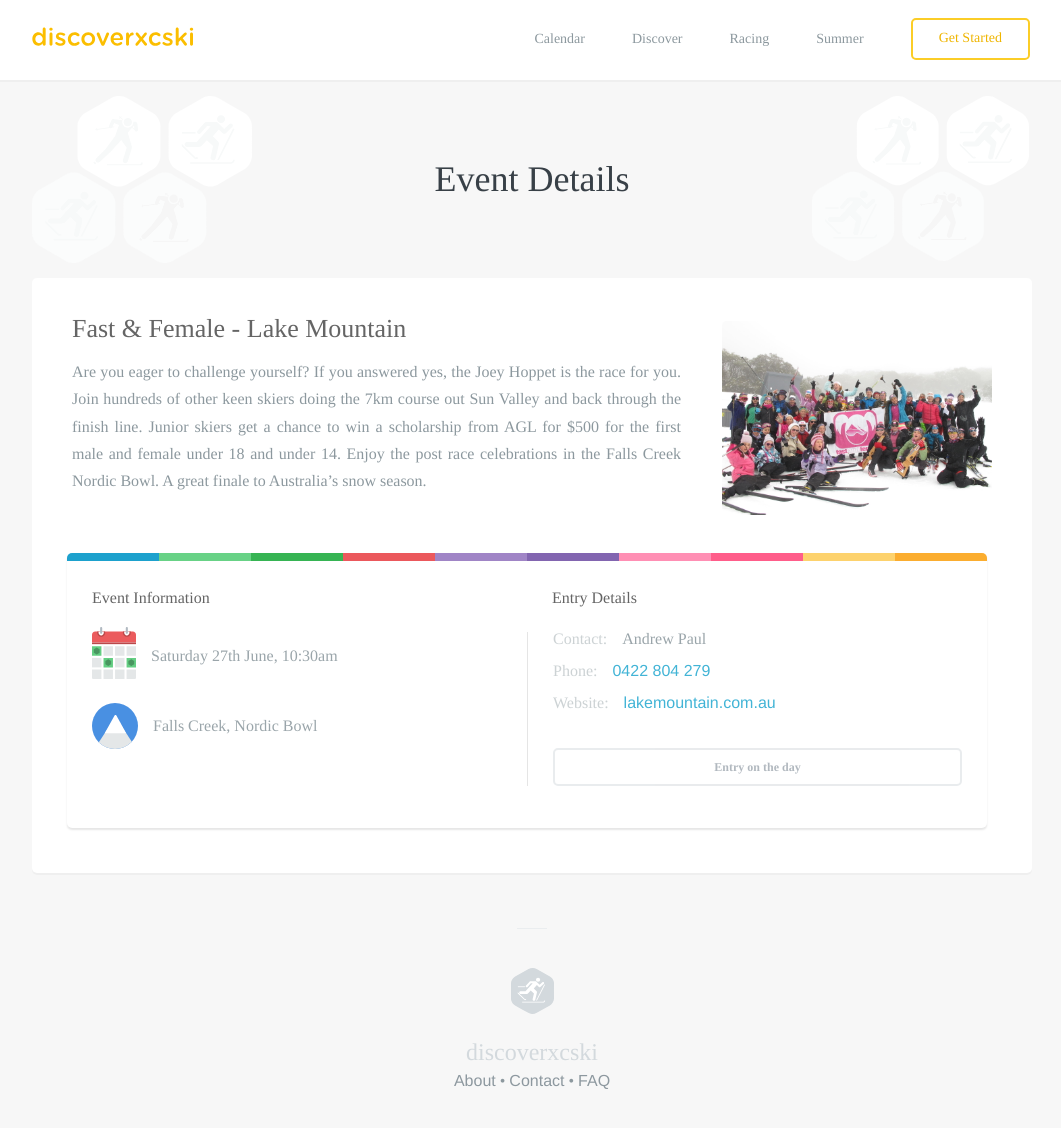
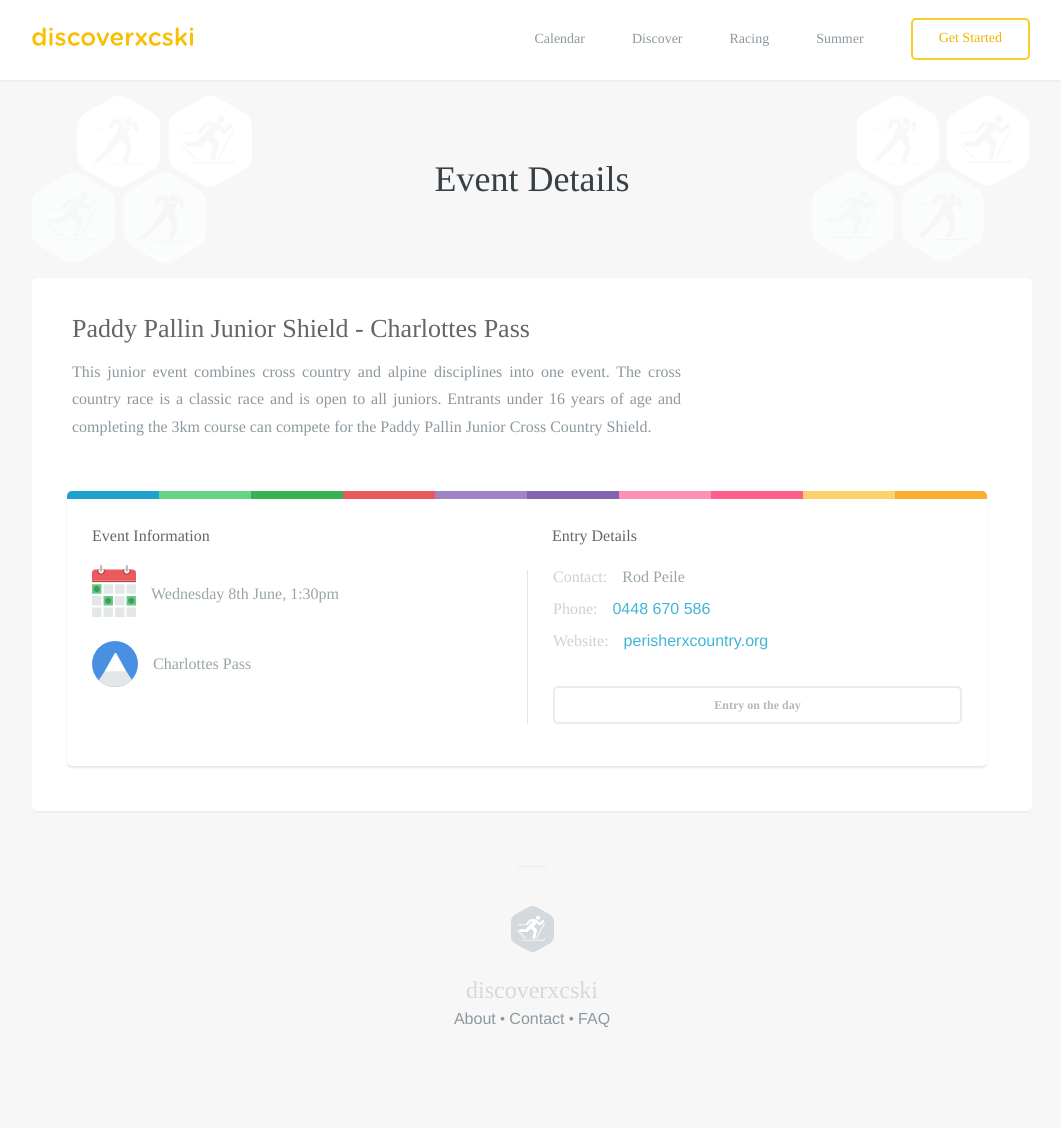
Before and after one commit to robcatto/robcatto.github.io, a Jekyll site: the page built from events/paddy-palin-junior/index.html, in a window 1280 px wide and 1140 px high. Shown: the top 1128 px of the window, without its empty margins (108-1169 px from the left). Built offline with Jekyll 4.4.1, drawn with Linux system fonts in a browser that asks for light colours; some web fonts are replaced; Markdown is read by kramdown in place of the engine named in the settings.

Commit message:
Update index.html

```diff
--- a/events/paddy-palin-junior/index.html
+++ b/events/paddy-palin-junior/index.html
@@ -44,15 +44,15 @@ layout: default
                                                 background: none;
                                                 width: 100%;">
 
-                                                <h3 class="event__card--h3">Fast & Female - Lake Mountain</h3>
+                                                <h3 class="event__card--h3">Paddy Pallin Junior Shield - Charlottes Pass</h3>
 
-                                                <p class="event__card--p" style="  max-width: 609px; text-align: justify;">Are you eager to challenge yourself?  If you answered yes, the Joey Hoppet is the race for you.  Join hundreds of other keen skiers doing the 7km course out Sun Valley and back through the finish line.  Junior skiers get a chance to win a scholarship from AGL for $500 for the first male and female under 18 and under 14.  Enjoy the post race celebrations in the Falls Creek Nordic Bowl.  A great finale to Australia’s snow season.</p>
+                                                <p class="event__card--p" style="  max-width: 609px; text-align: justify;">This junior event combines cross country and alpine disciplines into one event.  The cross country race is a classic race and is open to all juniors.  Entrants under 16 years of age and completing the 3km course can compete for the Paddy Pallin Junior Cross Country Shield.</p>
 
 
 
                                                 </div>
                         </div>
-
+             <!-- hide picture
                         <div class="column event--picture">
                                                 <div class="icon-card">
 
@@ -110,7 +110,7 @@ layout: default
             <rect id="Rectangle-path" fill="#BA484A" sketch:type="MSShapeGroup" x="0" y="15.5695313" width="44" height="1.584375"></rect>
         </g>
     </g>
-</svg></span><span class="event__info" style="  top: -18px; left: 15px; position: relative;">Saturday 27th June, 10:30am</span></div>
+</svg></span><span class="event__info" style="  top: -18px; left: 15px; position: relative;">Wednesday 8th June, 1:30pm</span></div>
 <div style="margin-top: 20px;"><span><svg width="46px" height="46px" viewBox="0 0 46 46" version="1.1" xmlns="http://www.w3.org/2000/svg" xmlns:xlink="http://www.w3.org/1999/xlink" xmlns:sketch="http://www.bohemiancoding.com/sketch/ns">
     <!-- Generator: Sketch 3.3.2 (12043) - http://www.bohemiancoding.com/sketch -->
     <title>Place</title>
@@ -128,7 +128,7 @@ layout: default
             <path d="M22.2657371,12.9907294 C22.4674174,12.6240381 22.9815807,11.9974806 23.4893621,12 C24.0105476,12.0051187 24.5218746,12.6432537 24.730626,13.0228017 C27.9055237,18.795343 34.2553191,30.3404255 34.2553191,30.3404255 L12.7234043,30.3404255 L22.2657371,12.9907294 Z" id="Triangle-1-Copy" fill="#FFFFFF" sketch:type="MSShapeGroup" mask="url(#mask-2)"></path>
         </g>
     </g>
-</svg></span><span class="event__info" style="  top: -18px; left: 15px; position: relative;">Falls Creek, Nordic Bowl</span></div>
+</svg></span><span class="event__info" style="  top: -18px; left: 15px; position: relative;">Charlottes Pass</span></div>
                                 </div>
                                  </div>
                         <div class="column two" style="text-align: left; padding: 0px;">
@@ -136,11 +136,11 @@ layout: default
                                 <span class="event__meta" style="color: #646464; font-weight: 500; line-height: 0;">Entry Details</span>
                                 <br>
                                 <div class="event__split--border">
-                                        <div><span class="event__meta">Contact:</span><span class="event__info">Andrew Paul</span></div>
+                                        <div><span class="event__meta">Contact:</span><span class="event__info">Rod Peile</span></div>
                                         <br>
-                                        <div><span class="event__meta">Phone:</span><span class="event__info"><a href="tel:+61-422-804-279">0422 804 279</a></span></div>
+                                        <div><span class="event__meta">Phone:</span><span class="event__info"><a href="tel:+61-448-670-586">0448 670 586</a></span></div>
                                         <br>
-                                        <div><span class="event__meta">Website:</span><span class="event__info"><a href="http://www.lakemountain.com.au">lakemountain.com.au</a></span></div>
+                                        <div><span class="event__meta">Website:</span><span class="event__info"><a href="http://www.perisherxcountry.org/pages.php?LOCAL-EVENTS-CALENDAR-29">perisherxcountry.org</a></span></div>
                                         <br>
 
 <!--Online entry button
```
Also changed, not shown: other parts of events/paddy-palin-junior/index.html (+1 -1 lines).
